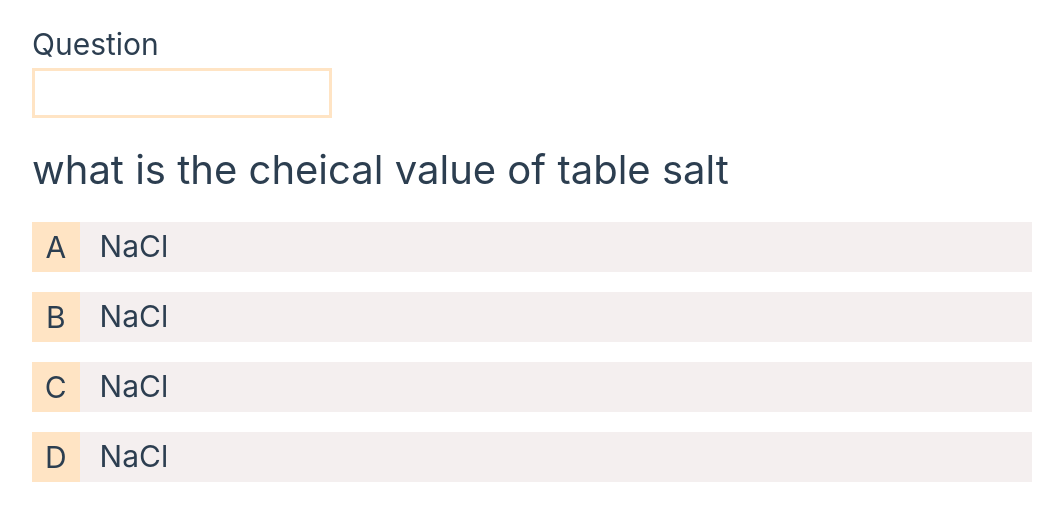
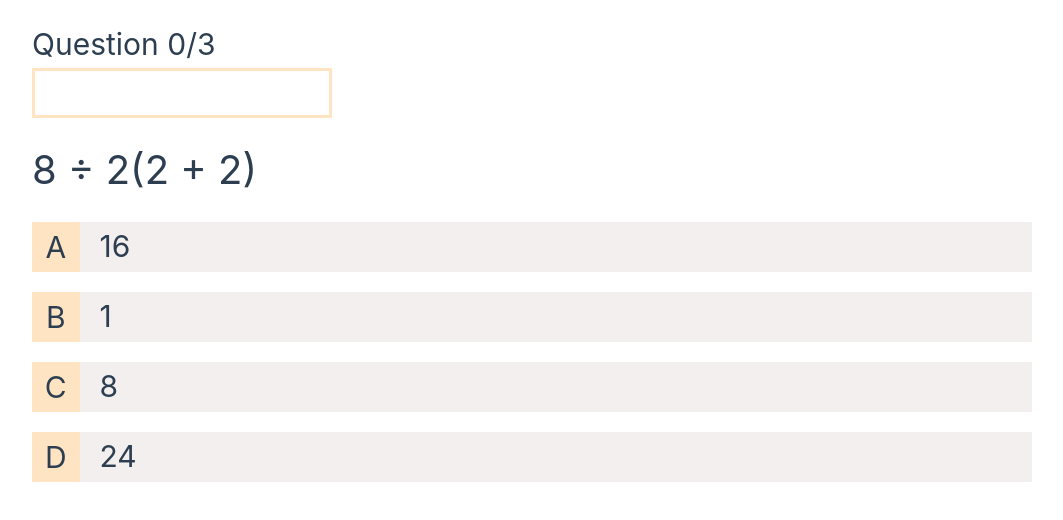
Before and after one commit to JornDeBruin1/QuizApp, a Vue app: page /quiz/1 in a window 1280 px wide. Shown: the top 520 px of the page, without its empty margins (108-1171 px from the left). Built offline with nearby package versions, Linux system fonts and the light colour scheme.

Commit message:
question working and a result page

```diff
--- /dev/null
+++ b/src/components/Question.vue
@@ -0,0 +1,63 @@
+<script setup>
+
+import {defineProps, defineEmits} from 'vue'
+
+const emit = defineEmits(["selectOption"])
+
+const {question} = defineProps(['question']);
+
+const emitSelectedOption = (isCorrect) => {
+    emit("selectOption", isCorrect)
+}
+</script>
+
+<template>
+    <div class="question-container">
+        <h1 class="question">
+            {{ question.text }}
+        </h1>
+    </div>
+    <div class="options-container">
+        <div
+            v-for="option in question.options"
+            :key="option.id"
+            class="option"
+            @click="emitSelectedOption(option.isCorrect)"
+        >
+            <p class="option-label">{{option.label}}</p>
+            <div class="option-value">
+                <p>{{option.text}}</p>
+            </div>
+        </div>
+    </div>
+</template>
+
+<style scoped>
+.question-container{
+    margin-top: 20px;
+}
+.question{
+    font-size: 40px;
+    margin-bottom: 20px;
+}
+.option{
+    display: flex;
+    margin-bottom: 20px;
+    cursor: pointer;
+}
+.option-label{
+    background-color: bisque;
+    width: 50px;
+    height: 50px;
+    font-size: 30px;
+    display: flex;
+    align-items: center;
+    justify-content: center;
+}
+.option-value{
+    background: rgb(244,239,239);
+    width: 100%;
+    font-size: 30px;
+    padding: 0 20px;
+}
+</style>
--- /dev/null
+++ b/src/components/QuizHeader.vue
@@ -0,0 +1,39 @@
+<script setup>
+    import { defineProps } from 'vue'
+
+    const {
+    questionStatus,
+     barPercentage
+     } = defineProps([
+        "questionStatus",
+         "barPercentage"
+    ])
+</script>
+
+<template>
+     <header>
+        <h4>Question {{ questionStatus }} </h4>
+        <div class="bar">
+            <div class="completion" :style="{width: barPercentage }"></div>
+        </div>
+    </header>
+</template>
+<style scoped>
+    header {
+        margin-top: 20px;
+    }
+    header h4{
+        font-size:30px;
+
+    }
+    .bar{
+        width: 300px;
+        height: 50px;
+        border: 3px solid bisque;
+    }
+    .completion{
+        height: 100%;
+        width: 0%;
+        background: bisque;
+    }
+</style>
--- /dev/null
+++ b/src/components/Result.vue
@@ -0,0 +1,33 @@
+<script setup>
+    import{ defineProps } from 'vue'
+    import { RouterLink } from 'vue-router'
+
+    const{quizQuestionlength, numberOfCorrectAnswers} = defineProps(["quizQuestionlength", "numberOfCorrectAnswers"]);
+
+
+</script>
+
+<template>
+    <div class="results">
+        <p>Your Results...</p>
+        <h1>
+            {{numberOfCorrectAnswers}}/{{quizQuestionlength}}
+        </h1>
+        <RouterLink to="/">Go Back</RouterLink>
+    </div>
+</template>
+
+<style scoped>
+.results{
+    text-align: center;
+    padding: 100px 0;
+}
+
+p{
+    font-size: 25px;
+}
+
+h1{
+    font-size: 80px;
+}
+</style>
--- a/src/views/QuizView.vue
+++ b/src/views/QuizView.vue
@@ -1,99 +1,57 @@
+<script setup>
+import Question from '../components/Question.vue'
+import QuizHeader from '../components/QuizHeader.vue'
+import Result from '../components/Result.vue'
+import {useRoute} from 'vue-router'
+import { ref, watch, computed } from 'vue';
+import quizes from '../data/quizes.json'
+
+const route = useRoute();
+const quizId = parseInt(route.params.id);
+const quiz = quizes.find(q => q.id === quizId);
+const currentQuestionIndex =ref(0);
+const numberOfCorrectAnswers= ref(0)
+const showResults = ref(false)
+
+// const questionStatus = ref(`${currentQuestionIndex.value}/${quiz.questions.length}`);
+
+// watch(() => currentQuestionIndex.value, () => {
+//     questionStatus.value = `${currentQuestionIndex.value}/${quiz.questions.length}`
+// })
+
+const questionStatus = computed(() => `${currentQuestionIndex.value}/${quiz.questions.length}`);
+const barPercentage = computed(() => `${currentQuestionIndex.value/quiz.questions.length * 100}%`)
+
+const onOptionSelected = (isCorrect) =>{
+    if(isCorrect){
+        numberOfCorrectAnswers.value++
+    }
+
+    if(quiz.questions.length - 1 === currentQuestionIndex.value){
+        showResults.value = true
+    }
+
+    currentQuestionIndex.value++
+}
+</script>
+
 <template>
     <div>
-        <header>
-            <h4>Question </h4>
-            <div class="bar">
-                <div class="completion"></div>
-            </div>
-        </header>
+        <QuizHeader
+        :questionStatus="questionStatus"
+        :barPercentage="barPercentage"
+        />
         <div>
-            <div class="question-container">
-                <h1 class="question">
-                    what is the cheical value of table salt
-                </h1>
-            </div>
-            <div class="options-container">
-                <div class="option">
-                    <p class="option-label">A</p>
-                    <div class="option-value">
-                        <p>NaCl</p>
-                    </div>
-                </div>
-            </div>
-            <div class="options-container">
-                <div class="option">
-                    <p class="option-label">B</p>
-                    <div class="option-value">
-                        <p>NaCl</p>
-                    </div>
-                </div>
-            </div>
-            <div class="options-container">
-                <div class="option">
-                    <p class="option-label">C</p>
-                    <div class="option-value">
-                        <p>NaCl</p>
-                    </div>
-                </div>
-            </div>
-            <div class="options-container">
-                <div class="option">
-                    <p class="option-label">D</p>
-                    <div class="option-value">
-                        <p>NaCl</p>
-                    </div>
-                </div>
-            </div>
+            <Question
+                v-if="!showResults"
+                :question="quiz.questions[currentQuestionIndex]"
+                @selectOption="onOptionSelected"
+            />
+            <Result
+                v-else
+                :quizQuestionlength="quiz.questions.length"
+                :numberOfCorrectAnswers="numberOfCorrectAnswers"
+            />
         </div>
-
     </div>
 </template>
-
-<style scoped>
-header {
-     margin-top: 20px;
-}
-header h4{
-    font-size:30px;
-
-}
-.bar{
-    width: 300px;
-    height: 50px;
-    border: 3px solid bisque;
-}
-.completion{
-    height: 100%;
-    width: 0%;
-    background: bisque;
-}
-
-.question-container{
-    margin-top: 20px;
-}
-.question{
-    font-size: 40px;
-    margin-bottom: 20px;
-}
-.option{
-    display: flex;
-    margin-bottom: 20px;
-    cursor: pointer;
-}
-.option-label{
-    background-color: bisque;
-    width: 50px;
-    height: 50px;
-    font-size: 30px;
-    display: flex;
-    align-items: center;
-    justify-content: center;
-}
-.option-value{
-    background: rgb(244,239,239);
-    width: 100%;
-    font-size: 30px;
-    padding: 0 20px;
-}
-</style>
-<!-- {{ quiz.questions }} -->
```
